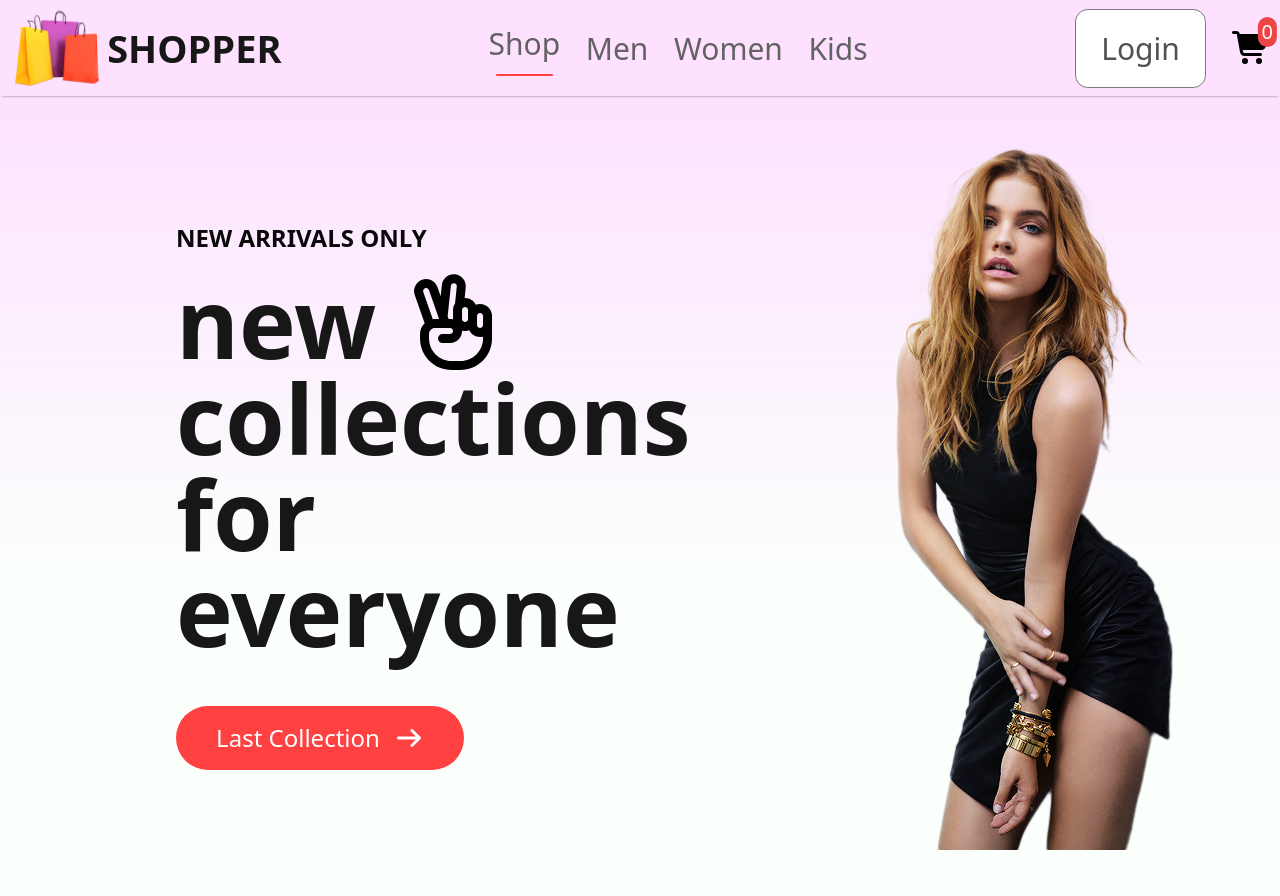
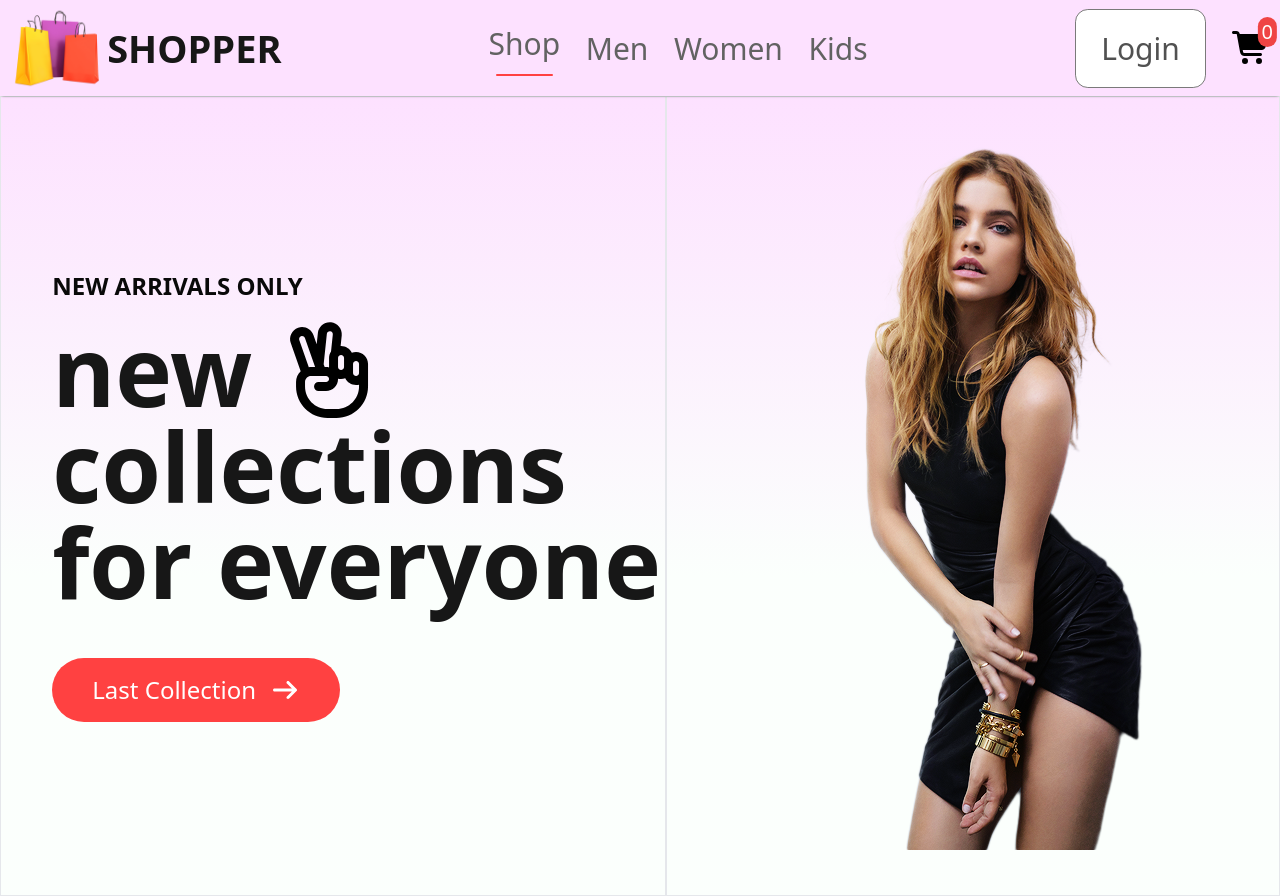
Before and after one commit to TuCamKiet/E-CommoreShopperFrontend, a React (Create React App) app: page / in a window 1280 px wide. Built offline with nearby package versions, Linux system fonts and the light colour scheme.

Commit message:
frontend-12

```diff
--- a/package.json
+++ b/package.json
@@ -23,7 +23,8 @@
     "start": "react-scripts start",
     "build": "react-scripts build",
     "test": "react-scripts test",
-    "eject": "react-scripts eject"
+    "eject": "react-scripts eject",
+    "dev:tailwind": "npx tailwindcss -i ./src/input.css -o ./src/index.css --watch"
   },
   "eslintConfig": {
     "extends": [
--- a/src/Components/Hero/Hero.js
+++ b/src/Components/Hero/Hero.js
@@ -6,7 +6,7 @@ const Hero = () => {
   const hero_left_p = "text-[#171717] text-8xl font-extrabold";
   return (
     <div className="hero bg-[linear-gradient(180deg,#fde1ff,#e1ffea22_60%)] flex min-h-screen select-none">
-      <div className="hero-left flex flex-col flex-1 justify-center gap-5 pl-44 leading-none">
+      <div className="hero-left flex flex-col flex-1 justify-center gap-5 leading-none border-[0.1px] pl-[4vw]">
         <h1 className="text-[#090909] text-2xl font-semibold">
           NEW ARRIVALS ONLY
         </h1>
@@ -26,8 +26,8 @@ const Hero = () => {
           <FontAwesomeIcon icon="fa-solid fa-arrow-right" />
         </div>
       </div>
-      <div className="hero-right flex flex-1 items-center justify-center">
-        <img src={hero_img} alt="hero" className="" />
+      <div className="hero-right flex flex-1 items-center justify-center max-sm:hidden border-[0.1px]">
+        <img src={hero_img} alt="hero" className="object-contain" />
       </div>
     </div>
   );
--- a/src/index.css
+++ b/src/index.css
@@ -574,10 +574,6 @@ video {
   display: flex;
 }
 
-.hidden {
-  display: none;
-}
-
 .h-16 {
   height: 4rem;
 }
@@ -596,10 +592,6 @@ video {
 
 .min-h-screen {
   min-height: 100vh;
-}
-
-.w-0 {
-  width: 0px;
 }
 
 .w-72 {
@@ -623,6 +615,10 @@ video {
   flex: 1 1 0%;
 }
 
+.shrink-0 {
+  flex-shrink: 0;
+}
+
 .-translate-y-1\/2 {
   --tw-translate-y: -50%;
   transform: translate(var(--tw-translate-x), var(--tw-translate-y)) rotate(var(--tw-rotate)) skewX(var(--tw-skew-x)) skewY(var(--tw-skew-y)) scaleX(var(--tw-scale-x)) scaleY(var(--tw-scale-y));
@@ -630,6 +626,21 @@ video {
 
 .translate-x-1\/4 {
   --tw-translate-x: 25%;
+  transform: translate(var(--tw-translate-x), var(--tw-translate-y)) rotate(var(--tw-rotate)) skewX(var(--tw-skew-x)) skewY(var(--tw-skew-y)) scaleX(var(--tw-scale-x)) scaleY(var(--tw-scale-y));
+}
+
+.translate-x-1 {
+  --tw-translate-x: 0.25rem;
+  transform: translate(var(--tw-translate-x), var(--tw-translate-y)) rotate(var(--tw-rotate)) skewX(var(--tw-skew-x)) skewY(var(--tw-skew-y)) scaleX(var(--tw-scale-x)) scaleY(var(--tw-scale-y));
+}
+
+.translate-x-1\/2 {
+  --tw-translate-x: 50%;
+  transform: translate(var(--tw-translate-x), var(--tw-translate-y)) rotate(var(--tw-rotate)) skewX(var(--tw-skew-x)) skewY(var(--tw-skew-y)) scaleX(var(--tw-scale-x)) scaleY(var(--tw-scale-y));
+}
+
+.translate-x-1\/3 {
+  --tw-translate-x: 33.333333%;
   transform: translate(var(--tw-translate-x), var(--tw-translate-y)) rotate(var(--tw-rotate)) skewX(var(--tw-skew-x)) skewY(var(--tw-skew-y)) scaleX(var(--tw-scale-x)) scaleY(var(--tw-scale-y));
 }
 
@@ -686,10 +697,6 @@ video {
   row-gap: 2px;
 }
 
-.overflow-hidden {
-  overflow: hidden;
-}
-
 .rounded-\[1vmax\] {
   border-radius: 1vmax;
 }
@@ -704,6 +711,10 @@ video {
 
 .border-\[1px\] {
   border-width: 1px;
+}
+
+.border-\[0\.1px\] {
+  border-width: 0.1px;
 }
 
 .border-none {
@@ -771,8 +782,40 @@ video {
   padding-bottom: 3px;
 }
 
-.pl-44 {
-  padding-left: 11rem;
+.pt-0 {
+  padding-top: 0px;
+}
+
+.pl-\[1\/2\] {
+  padding-left: 1/2;
+}
+
+.pl-\[100px\] {
+  padding-left: 100px;
+}
+
+.pl-\[11\/12\] {
+  padding-left: 11/12;
+}
+
+.pl-\[1vw\] {
+  padding-left: 1vw;
+}
+
+.pl-\[1\.5vw\] {
+  padding-left: 1.5vw;
+}
+
+.pl-\[2vw\] {
+  padding-left: 2vw;
+}
+
+.pl-\[3vw\] {
+  padding-left: 3vw;
+}
+
+.pl-\[4vw\] {
+  padding-left: 4vw;
 }
 
 .text-2xl {
@@ -865,15 +908,6 @@ video {
 }
 
 @media (min-width: 640px) {
-  .sm\:flex {
-    display: flex;
-  }
-
-  .sm\:w-fit {
-    width: -webkit-fit-content;
-    width: fit-content;
-  }
-
   .sm\:gap-y-\[1vh\] {
     row-gap: 1vh;
   }
```
